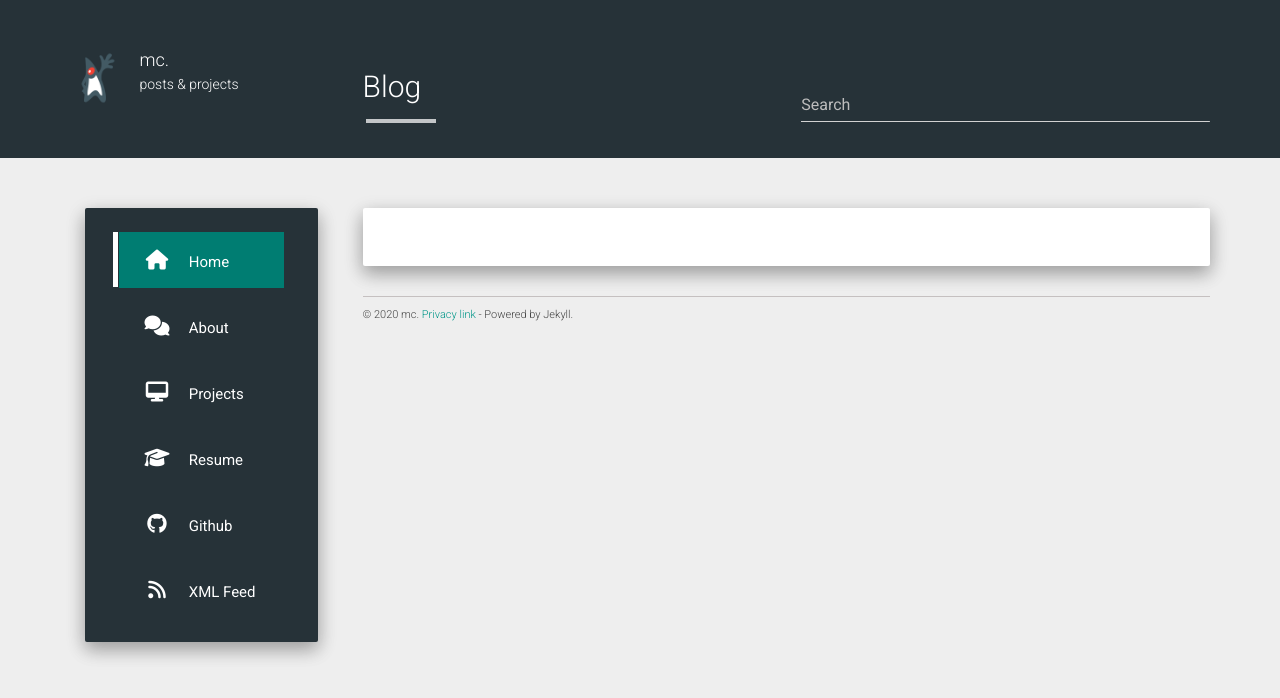
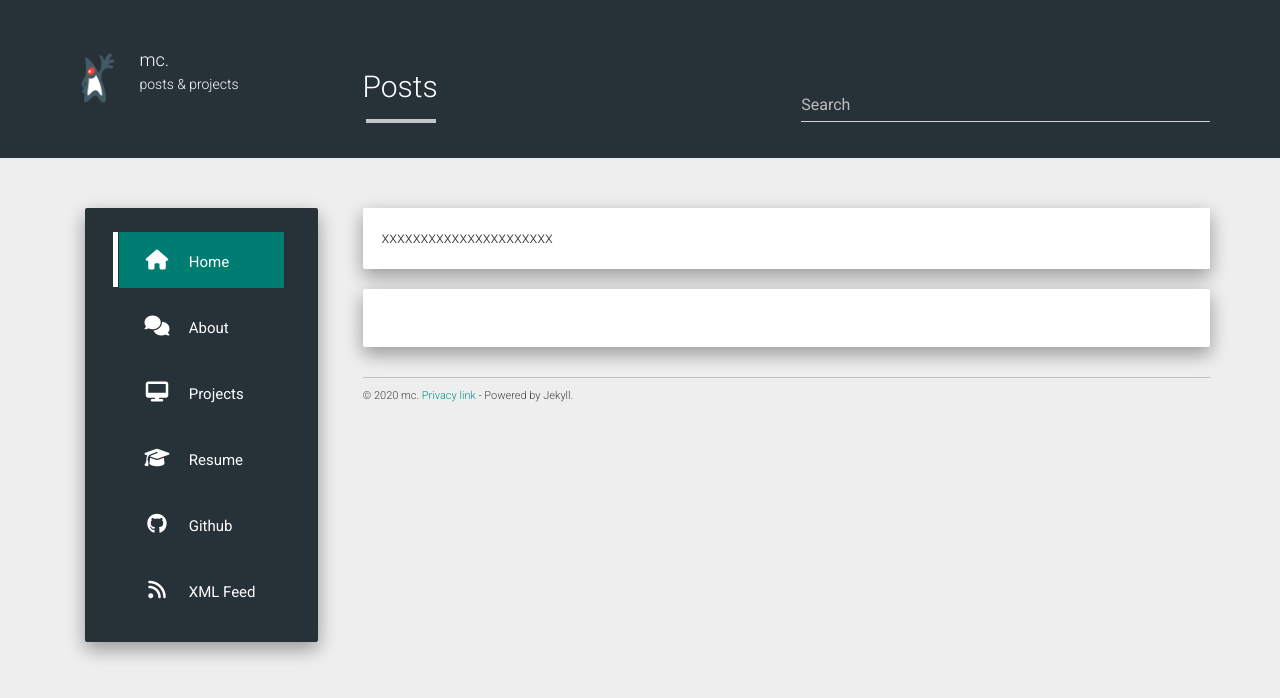
Before and after one commit to mc-source/mc-source.github.io, a Jekyll site: the page built from index.html, in a window 1280 px wide. Shown: the top 698 px of the page. Built offline with Jekyll 4.4.1, drawn with Linux system fonts in a browser that asks for light colours; nearby versions of some CDN libraries; the list of posts is cut into pages by our own code.

Commit message:
Update index.html

```diff
--- a/index.html
+++ b/index.html
@@ -1,7 +1,12 @@
 ---
 layout: default
-title: Blog
+title: Posts
 ---
+
+<div class="well">
+  xxxxxxxxxxxxxxxxxxxxxx
+</div>
+
 <div class="well">
     <div class="list-group">
       {% for post in paginator.posts %}
```
